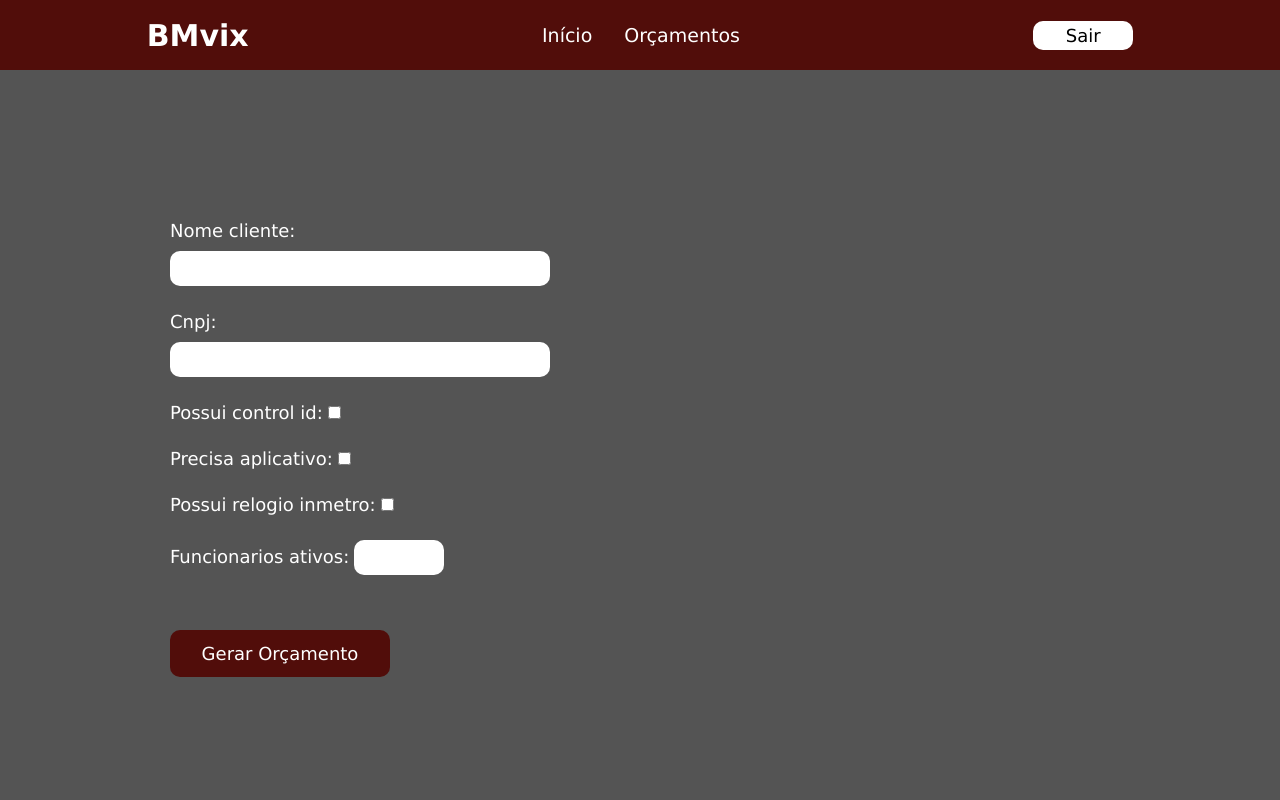
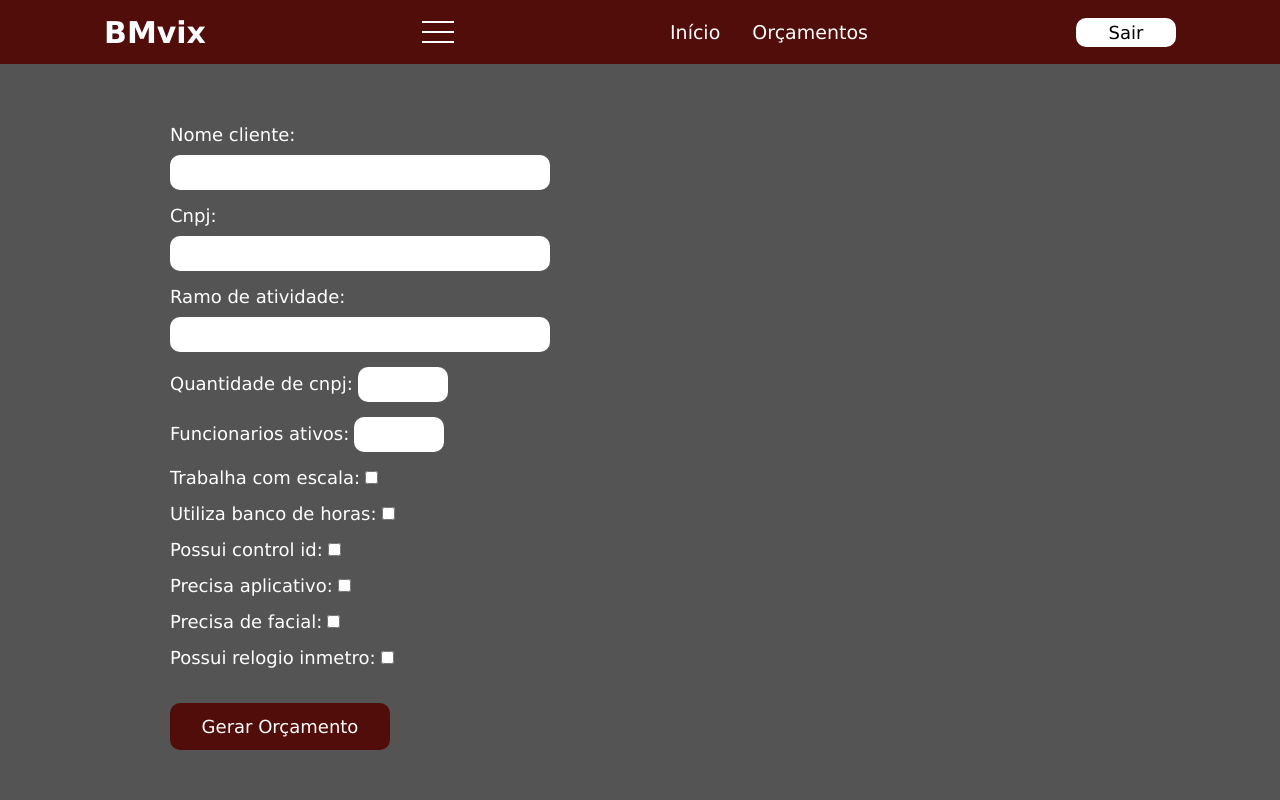
Before and after one commit to ygorp/sistema_orcamento, a Django app: page /home/ in a window 1280 px wide. Run offline with Django 4.2, Linux system fonts and the light colour scheme; the visitor is signed in with stand-in values (Sample User, id 1).

Commit message:
criando menu mobile

```diff
--- a/app_orcamento/forms.py
+++ b/app_orcamento/forms.py
@@ -4,7 +4,12 @@ from django import forms
 class OrcamentoForm(forms.Form):
     nome_cliente = forms.CharField(max_length=100)
     cnpj = forms.CharField(max_length=20)
+    ramo_de_atividade = forms.CharField(max_length=40)
+    quantidade_de_cnpj = forms.IntegerField()
+    funcionarios_ativos = forms.IntegerField()
+    trabalha_com_escala = forms.BooleanField(required=False)
+    utiliza_banco_de_horas = forms.BooleanField(required=False)
     possui_control_id = forms.BooleanField(required=False)
     precisa_aplicativo = forms.BooleanField(required=False)
+    precisa_de_facial = forms.BooleanField(required=False)
     possui_relogio_inmetro = forms.BooleanField(required=False)
-    funcionarios_ativos = forms.IntegerField()
--- a/app_orcamento/templates/home.html
+++ b/app_orcamento/templates/home.html
@@ -10,9 +10,15 @@
 
 </head>
 <body>
-    <section class="nav-bar">
+    <header>
         <nav class="nav">
             <h1>BMvix</h1>
+
+            <div class="mobile-menu">
+                <div class="line1"></div>
+                <div class="line2"></div>
+                <div class="line3"></div>
+            </div>
 
             <ul class="menu">
                 <li><a href="#">Início</a></li>
@@ -23,7 +29,7 @@
                 <a href="{% url 'logout' %}" id="btn">Sair</a>
             </div>
         </nav>
-    </section>
+    </header>
 
     <section class="orcamento">
         <div class="solicita-orcamento">
--- a/app_orcamento/views.py
+++ b/app_orcamento/views.py
@@ -26,23 +26,28 @@ def home(request):
         if form.is_valid():
             nome_cliente = form.cleaned_data['nome_cliente']
             cnpj = form.cleaned_data['cnpj']
+            ramo_de_atividade = form.cleaned_data['ramo_de_atividade']
+            quantidade_de_cnpj = form.cleaned_data['quantidade_de_cnpj']
+            funcionarios_ativos = form.cleaned_data['funcionarios_ativos']
+            trabalha_com_escala = form.cleaned_data['trabalha_com_escala']
+            utiliza_banco_de_horas = form.cleaned_data['utiliza_banco_de_horas']
             possui_control_id = form.cleaned_data['possui_control_id']
             precisa_aplicativo = form.cleaned_data['precisa_aplicativo']
+            precisa_de_facial = form.cleaned_data['precisa_de_facial']
             possui_relogio_inmetro = form.cleaned_data['possui_relogio_inmetro']
-            funcionarios_ativos = form.cleaned_data['funcionarios_ativos']
 
-            if possui_control_id:
+            if possui_control_id & precisa_aplicativo:
                 sistema_rhid = True
             else:
                 sistema_rhid = False
 
-            if possui_relogio_inmetro:
-                opcoes_orcamento = ['Secullum Web']
+            if possui_relogio_inmetro or possui_control_id & precisa_aplicativo:
+                opcoes_orcamento = ['Secullum WEB PRO']
             else:
                 opcoes_orcamento = ['Secullum Offline']
 
-            if precisa_aplicativo & possui_control_id:
-                opcoes_orcamento = ['RHID']
+            if precisa_aplicativo & possui_control_id or possui_relogio_inmetro & precisa_de_facial:
+                opcoes_orcamento = ['Secullum WEB Ultimate']
             else:
                 opcoes_orcamento = ['Secullum Offline']
                 if precisa_aplicativo:
--- a/static/css/home.css
+++ b/static/css/home.css
@@ -12,15 +12,12 @@ body {
     height: 100vh;
 }
 
-.nav-bar {
-    width: 100%;
-}
-
 .nav {
     display: flex;
     align-items: center;
     justify-content: space-around;
-    height: 70px;
+    width: 100%;
+    height: 8vh;
     background-color: #510D0A;
 }
 
@@ -66,6 +63,17 @@ body {
     transform: scaleX(1);
 }
 
+.mobile-menu {
+    cursor: pointer;
+}
+
+.mobile-menu div {
+    width: 32px;
+    height: 2px;
+    background: #FFFFFF;
+    margin: 8px;
+}
+
 #btn {
     display: block;
     cursor: pointer;
@@ -95,8 +103,8 @@ body {
 .solicita-orcamento form {
     display: flex;
     flex-direction: column;
-    gap: 25px;
-    margin-top: 150px;
+    gap: 15px;
+    margin-top: 60px;
     margin-left: 170px;
 }
 
@@ -107,7 +115,8 @@ label {
 }
 
 #id_nome_cliente,
-#id_cnpj {
+#id_cnpj,
+#id_ramo_de_atividade {
     width: 380px;
     padding: 8px;
     border: none;
@@ -121,11 +130,12 @@ label {
 #id_possui_control_id,
 #id_precisa_aplicativo,
 #id_possui_relogio_inmetro {
-    border-radius: 10px;
+    border-radius: 50px;
     border: none;
 }
 
-#id_funcionarios_ativos {
+#id_funcionarios_ativos,
+#id_quantidade_de_cnpj {
     width: 90px;
     padding: 8px;
     border-radius: 10px;
@@ -135,7 +145,7 @@ label {
 
 #btn-orcamento {
     cursor: pointer;
-    margin-top: 30px;
+    margin-top: 20px;
     width: 220px;
     padding: 13px;
     border: none;
@@ -197,3 +207,35 @@ label {
     margin-top: 75px;
     text-align: center;
 }
+
+@media (max-width: 1095px) {
+    .solicita-orcamento {
+        margin-left: -130px;
+    }
+    .orcamento-gerado {
+        margin-left: -20px;
+    }
+}
+
+@media (max-width: 918px) {
+    .orcamento {
+        display: flex;
+        align-items: center;
+        justify-content: center;
+        flex-direction: column;
+    }
+    .orcamento-gerado {
+        margin-bottom: 30px;
+    }
+}
+
+@media (max-width: 490px) {
+    #id_nome_cliente,
+    #id_cnpj,
+    #id_ramo_de_atividade {
+        width: 100%;
+    }
+    .orcamento-gerado {
+        width: 85%;
+    }
+}
--- a/static/js/home.js
+++ b/static/js/home.js
@@ -4,11 +4,10 @@ function exibirResultado(opcoes, nomeCliente, cnpjCliente) {
         <h2>Opções de sistema ideal para o cliente:</h2>
         <p>Cliente: ${nomeCliente}</p>
         <p>CNPJ: ${cnpjCliente}</p>
-        <h2>____________________________________</h2>
         <ul class="resultado">
             ${opcoes.map(opcao => `<li>${opcao} <a href="#" id="btnLink">Gerar</a></li>`).join('')}
         </ul>
-        <h5>Ao clicar em gerar, será feito uma comparação com a tabela de preço do sistema selecionado, gerando um PDF com as informações do orçamento!</h5>`;
+        <h5>Ao clicar em gerar, será incluido na página de orçamento!</h5>`;
 
 
     resultadoDiv.style.display = 'block';
```
